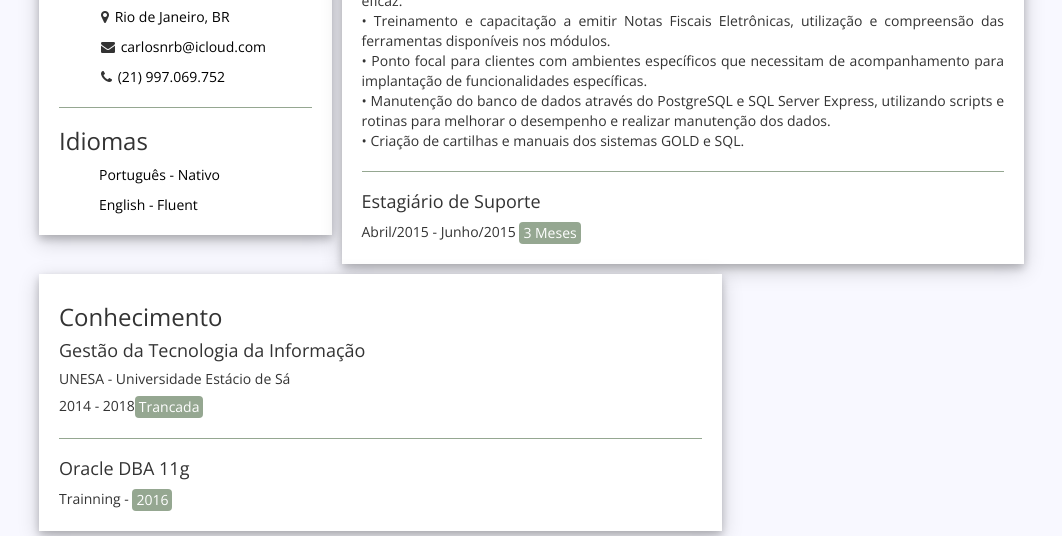
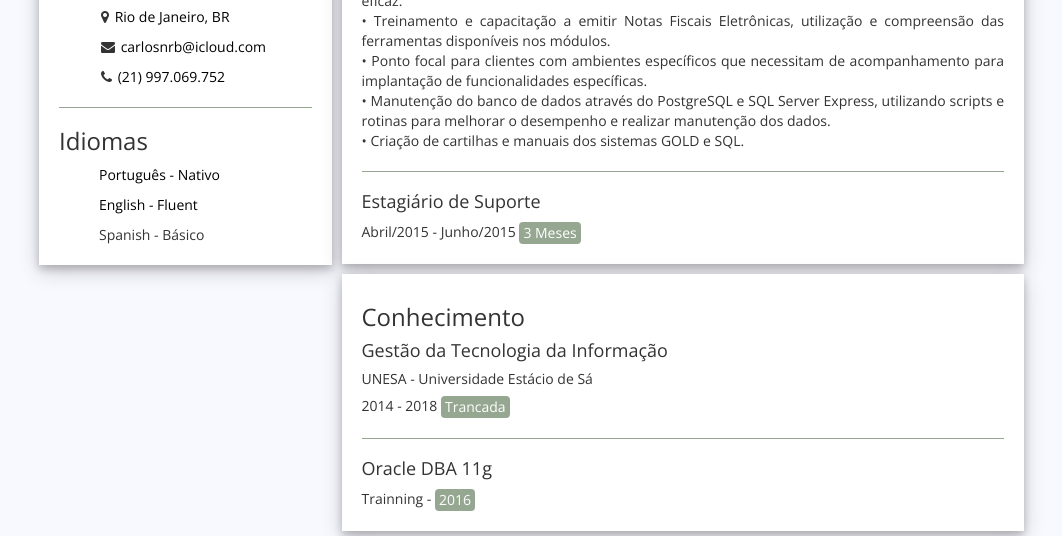
Before and after one commit to carlosnrb/carlosnrb, a plain HTML site: page index.html in a window 1280 px wide. Shown: the part 502-1038 px from the top of the page, without its empty margins (21-1083 px from the left). Drawn offline with nearby package versions, Linux system fonts and the light colour scheme.

Commit message:
Atualização

```diff
--- a/index.html
+++ b/index.html
@@ -26,6 +26,7 @@
 						<il>
 							<ul><a href='index.html'>Português - Nativo</a></ul>
 							<ul><a href='english.html'>English - Fluent</a></ul>
+							<ul>Spanish - Básico</ul>
 						</il>
 					</div>
 			</div>
@@ -38,7 +39,7 @@
 				<div class='in-box'>
 					<h3>Experiência Profissional</h3>
 					<h4>Técnico de Suporte Junior</h4>
-					<p>Junho/2015 - Novembro/2017<button type='button' class='btn'> 2 anos 7 meses</button></p>
+					<p>Junho/2015 - Novembro/2017 <button type='button' class='btn'> 2 anos 7 meses</button></p>
 					<p>• Prestar suporte ao ERP e aos sistemas GOLD voltados para controle e gestão Financeira e Administrativa.<br>
 					• Criação relatórios personalizados com as necessidades dos clientes de forma ter disponível a ferramenta mais completa na visão de Business Inteligence, analisando os dados para uma melhor utilização dos módulos e a possibilidade de uma manutenção dos dados mais completa e eficaz.<br>
 					• Treinamento e capacitação a emitir Notas Fiscais Eletrônicas, utilização e compreensão das ferramentas disponíveis nos módulos.<br>
@@ -55,7 +56,7 @@
 					<h3>Conhecimento</h3>
 					<h4>Gestão da Tecnologia da Informação</h4>
 					<h5>UNESA - Universidade Estácio de Sá</h5>
-					<il><p>2014 - 2018<button type='button' class='btn'>Trancada</button></p></il>
+					<il><p>2014 - 2018 <button type='button' class='btn'>Trancada</button></p></il>
 					<hr>
 					<h4>Oracle DBA 11g</h4>
 					<h5>Trainning - <button type='button' class='btn'>2016</button></h5>
```
